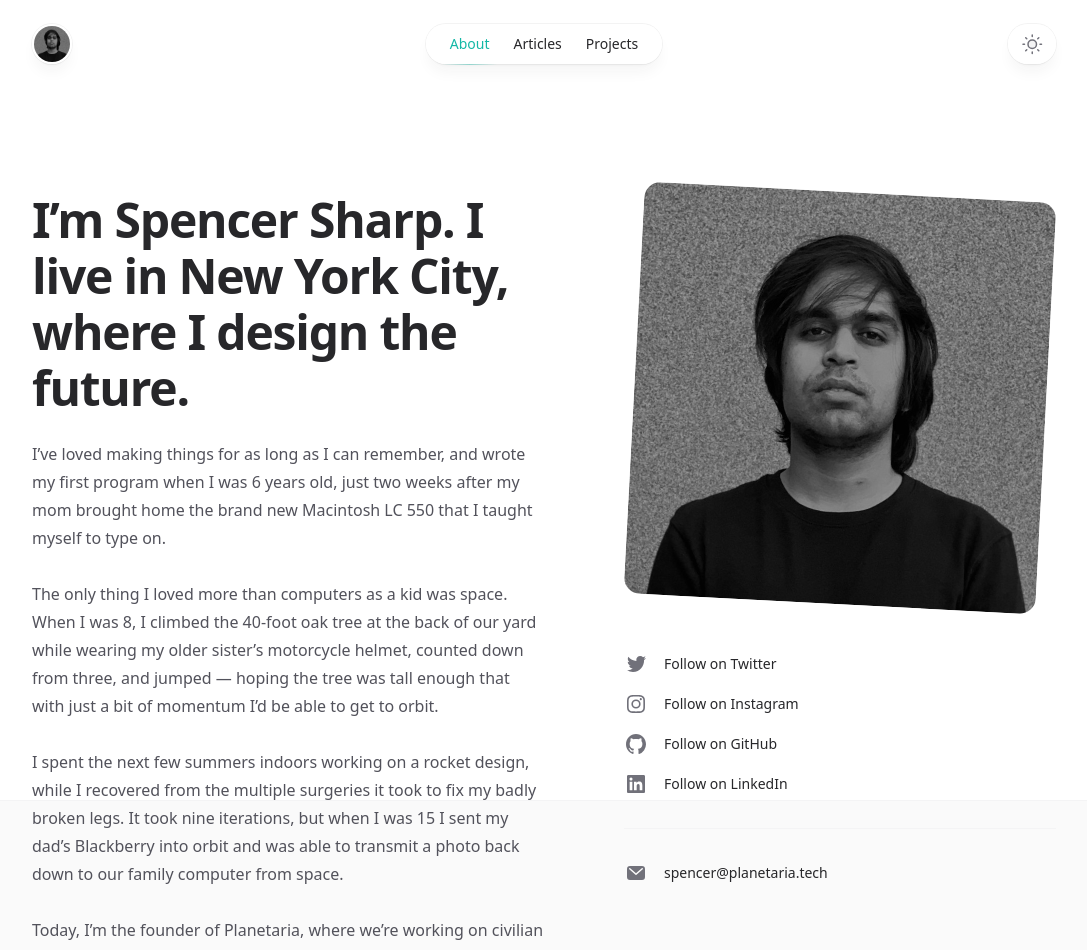
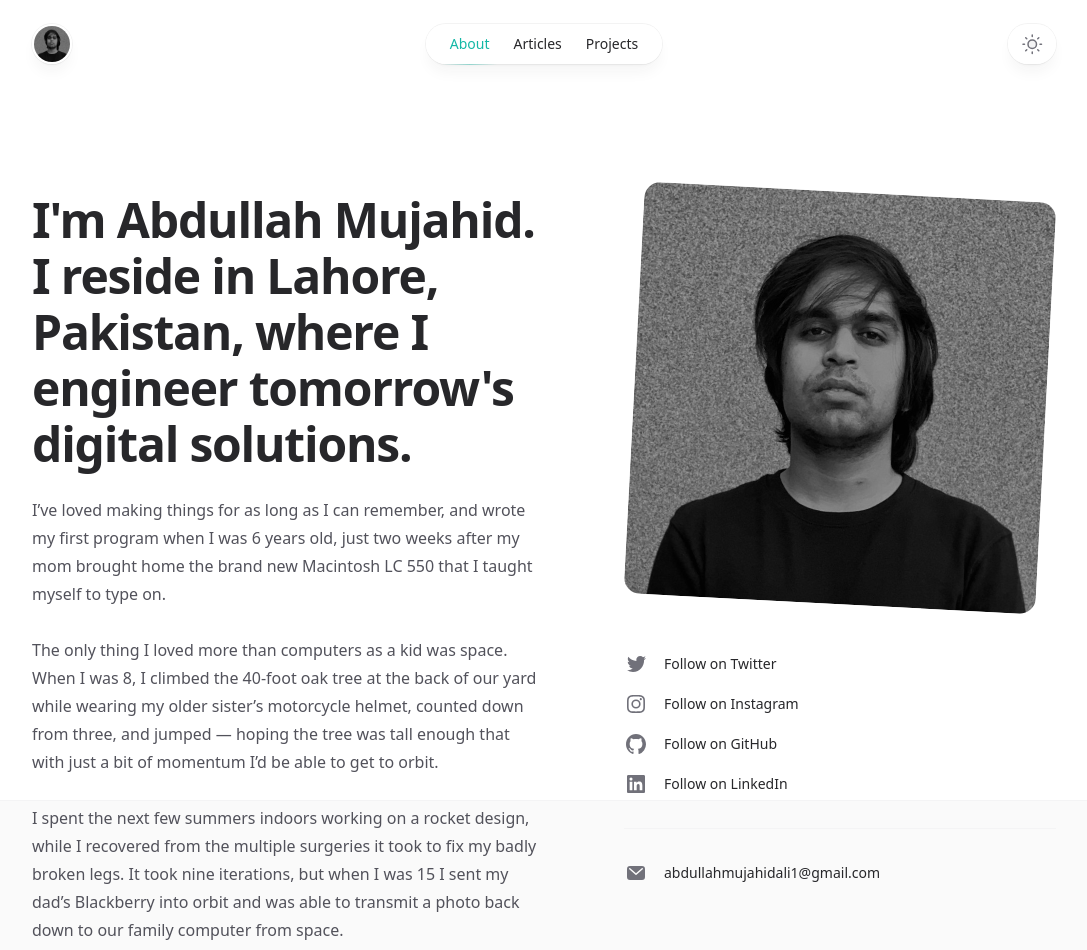
Before and after one commit to abdullahmujahidali/NextWind, a Next.js app: page /about in a window 1280 px wide. Shown: the top 950 px of the page, without its empty margins (96-1183 px from the left). Built offline with nearby package versions, Linux system fonts and the light colour scheme; no server answers.

Commit message:
updated about

```diff
--- a/src/app/about/page.jsx
+++ b/src/app/about/page.jsx
@@ -39,7 +39,7 @@ function MailIcon(props) {
 export const metadata = {
   title: 'About',
   description:
-    'I’m Spencer Sharp. I live in New York City, where I design the future.',
+    "I'm Abdullah Mujahid. I reside in Lahore, Pakistan, where I engineer tomorrow's digital solutions.",
 }
 
 export default function About() {
@@ -58,8 +58,8 @@ export default function About() {
         </div>
         <div className="lg:order-first lg:row-span-2">
           <h1 className="text-4xl font-bold tracking-tight text-zinc-800 dark:text-zinc-100 sm:text-5xl">
-            I’m Spencer Sharp. I live in New York City, where I design the
-            future.
+            I&apos;m Abdullah Mujahid. I reside in Lahore, Pakistan, where I
+            engineer tomorrow&apos;s digital solutions.
           </h1>
           <div className="mt-6 space-y-7 text-base text-zinc-600 dark:text-zinc-400">
             <p>
@@ -92,24 +92,39 @@ export default function About() {
         </div>
         <div className="lg:pl-20">
           <ul role="list">
-            <SocialLink href="#" icon={TwitterIcon}>
+            <SocialLink
+              href="https://twitter.com/abdulladgaf"
+              icon={TwitterIcon}
+            >
               Follow on Twitter
             </SocialLink>
-            <SocialLink href="#" icon={InstagramIcon} className="mt-4">
+            <SocialLink
+              href="https://www.instagram.com/abdullahmujahidali/"
+              icon={InstagramIcon}
+              className="mt-4"
+            >
               Follow on Instagram
             </SocialLink>
-            <SocialLink href="#" icon={GitHubIcon} className="mt-4">
+            <SocialLink
+              href="https://github.com/abdullahmujahidali"
+              icon={GitHubIcon}
+              className="mt-4"
+            >
               Follow on GitHub
             </SocialLink>
-            <SocialLink href="#" icon={LinkedInIcon} className="mt-4">
+            <SocialLink
+              href="https://www.linkedin.com/in/abdullah-mujahid-211849186/"
+              icon={LinkedInIcon}
+              className="mt-4"
+            >
               Follow on LinkedIn
             </SocialLink>
             <SocialLink
-              href="mailto:spencer@planetaria.tech"
+              href="mailto:abdullahmujahidali1@gmail.com"
               icon={MailIcon}
               className="mt-8 border-t border-zinc-100 pt-8 dark:border-zinc-700/40"
             >
-              spencer@planetaria.tech
+              abdullahmujahidali1@gmail.com
             </SocialLink>
           </ul>
         </div>
```
